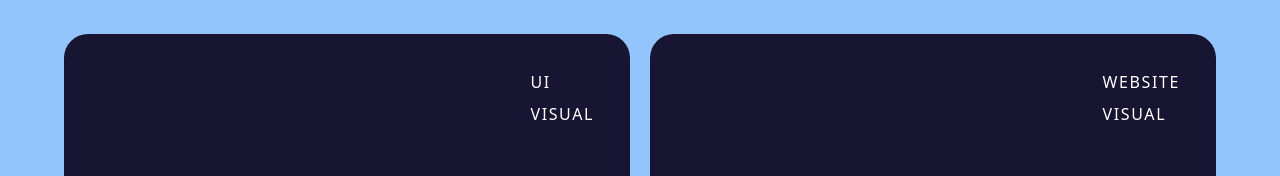
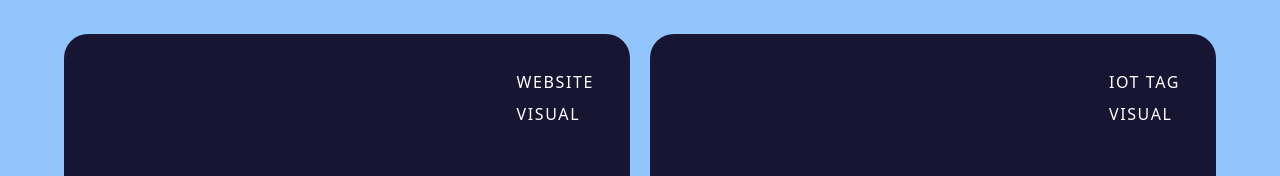
Before and after one commit to fariraimasocha/farirai.me, a React (Vite) app: page /farirai.me/all-work in a window 1280 px wide. Shown: the part 522-698 px from the top of the page. Built offline with nearby package versions, Linux system fonts and the light colour scheme.

Commit message:
wip
hide animated cursor

```diff
--- a/src/App.jsx
+++ b/src/App.jsx
@@ -3,7 +3,7 @@ import Loading from '../src/components/Loader';
 import Home from '../src/components/Home';
 import Contact from '../src/components/Contact';
 import AllWork from '../src/components/AllWork';
-import AnimatedCursor from "react-animated-cursor";
+// import AnimatedCursor from "react-animated-cursor";
 import { Routes, Route } from "react-router-dom";
 
 const App = () => {
@@ -19,7 +19,7 @@ const App = () => {
 
   return (
     <div className='bg-darky h-screen'>
-      <AnimatedCursor
+      {/* <AnimatedCursor
         innerSize={10}
         outerSize={50}
         color='0, 0, 0'
@@ -28,7 +28,7 @@ const App = () => {
         outerScale={1.5}
         hasBlendMode={true}
         outerStyle={{ border: '2px solid black' }}
-      />
+      /> */}
       {isLoading ? (
         <Loading />
       ) : (
--- a/src/components/AllWork.jsx
+++ b/src/components/AllWork.jsx
@@ -12,6 +12,24 @@ function AllWork() {
                     <h2 className="font-light mt-5 md:mt-10 text-center md:text-left">WORK</h2>
                 </div>
                 <div className='flex flex-col md:flex-row space-y-5 md:space-y-0 md:space-x-5 px-4 md:px-16 py-10'>
+
+                    <CompanyCard
+                        field="website"
+                        presentation="visual"
+                        imageSrc="images/favicon/favicon.png"
+                        companyName="Flixtechs"
+                        description="Contractease website"
+                        mt="" />
+                    <CompanyCard
+                        field="iot tag"
+                        presentation="visual"
+                        imageSrc="images/favicon/favicon.png"
+                        companyName="Coderafters"
+                        description="Livestock Antitheft System"
+                        mt="" />
+
+                </div>
+                <div className='flex flex-col md:flex-row space-y-5 md:space-y-0 md:space-x-5 px-4 md:px-16 py-10'>
                     <CompanyCard
                         field="ui"
                         presentation="visual"
@@ -19,13 +37,6 @@ function AllWork() {
                         companyName="Yirifi.ai"
                         description="Campaign pages"
                         mt="mt-5 md:mt-0" />
-                    <CompanyCard
-                        field="website"
-                        presentation="visual"
-                        imageSrc="images/favicon/favicon.png"
-                        companyName="Yirifi.ai"
-                        description="Campaign pages"
-                        mt="" />
                 </div>
             </div>
         </div>
--- a/src/components/Projects.jsx
+++ b/src/components/Projects.jsx
@@ -1,5 +1,6 @@
 import React, { useState } from 'react';
 import Company from './Company';
+import { Link } from 'react-router-dom';
 
 function Projects() {
     const [bgClass, setBgClass] = useState('bg-blue-300');
@@ -38,9 +39,9 @@ function Projects() {
                 />
             </div>
             <div className='flex items-center justify-center px-20 border-b hover:bg-darky py-40 transition'>
-                <a href="#">
+                <Link to="/all-work">
                     <button className='px-6 py-2 rounded-3xl ring-2 ring-darky1 text-darky1 font-semibold text-2xl hover:bg-black hover:text-white'>All Work</button>
-                </a>
+                </Link>
             </div>
         </div>
     );
```
